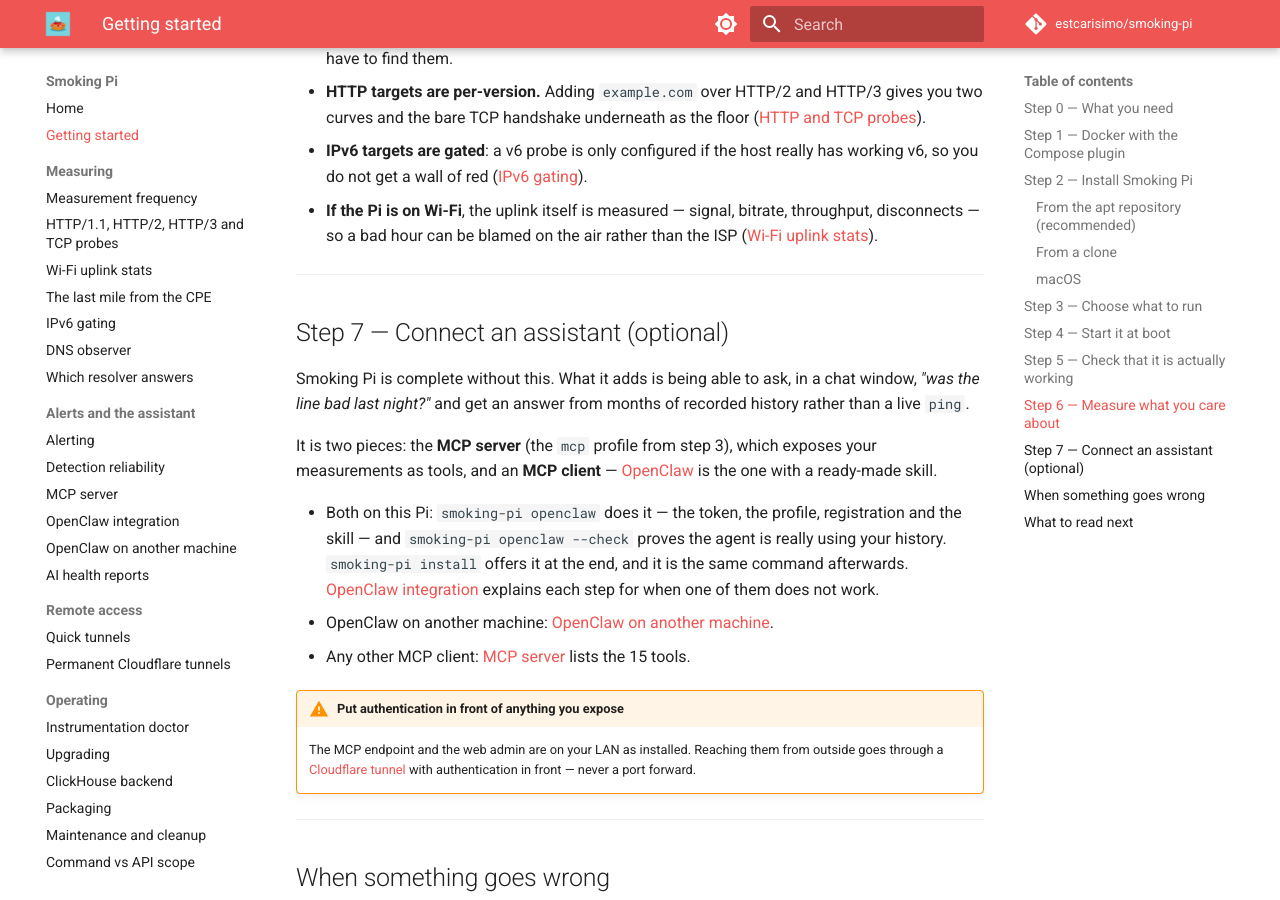
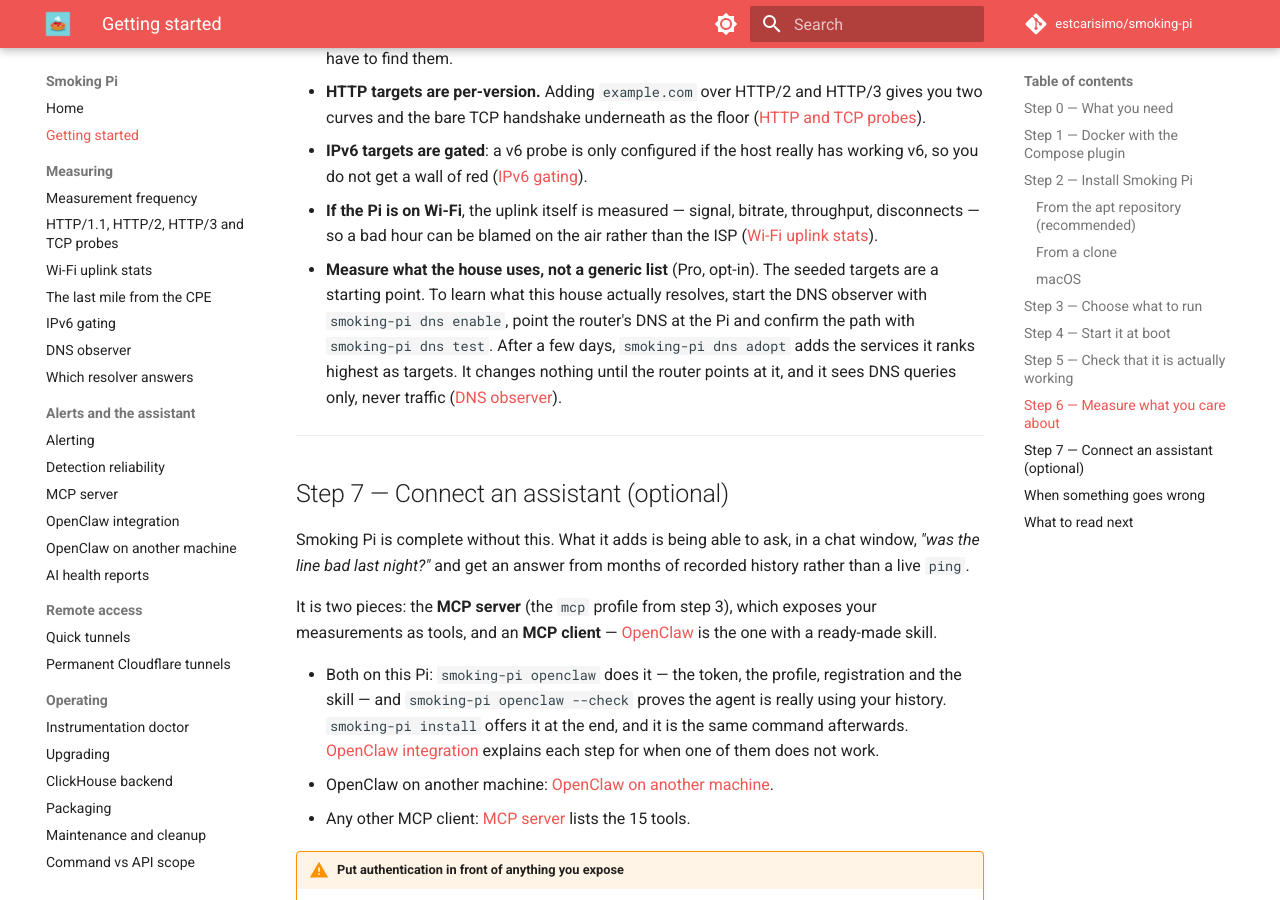
Before and after one commit to estcarisimo/smoking-pi, an MkDocs documentation site: the page built from docs/getting-started.md, in a window 1280 px wide and 900 px high, scrolled down 8150 px. Built offline with MkDocs 1.6.1 and Material for MkDocs 9.7.7, drawn with Linux system fonts in a browser that asks for light colours; comment, search, counter and statistics services are not loaded.

Commit message:
docs: say up front that the DNS observer exists and what it sees
It was one row in the README's profile table. The README features,
the docs home page and getting-started step 6 now say what it gives
(the house's own services as targets), how to start it, and what it
cannot see. AdGuard Home is credited in the acknowledgements.

Co-Authored-By: Claude Opus 5.5 <noreply@anthropic.com>

```diff
--- a/docs/getting-started.md
+++ b/docs/getting-started.md
@@ -403,6 +403,14 @@ Useful to know on the first day:
 - **If the Pi is on Wi-Fi**, the uplink itself is measured — signal,
   bitrate, throughput, disconnects — so a bad hour can be blamed on the air
   rather than the ISP ([Wi-Fi uplink stats](wifi.md)).
+- **Measure what the house uses, not a generic list** (Pro, opt-in). The
+  seeded targets are a starting point. To learn what this house actually
+  resolves, start the DNS observer with `smoking-pi dns enable`, point the
+  router's DNS at the Pi and confirm the path with `smoking-pi dns test`.
+  After a few days, `smoking-pi dns adopt` adds the services it ranks
+  highest as targets. It changes nothing until the router points at it,
+  and it sees DNS queries only, never traffic
+  ([DNS observer](dns-observer.md)).
 
 ---
 
```
Also changed, not shown: README.md (+2 -0 lines), docs/index.md (+6 -0 lines).
